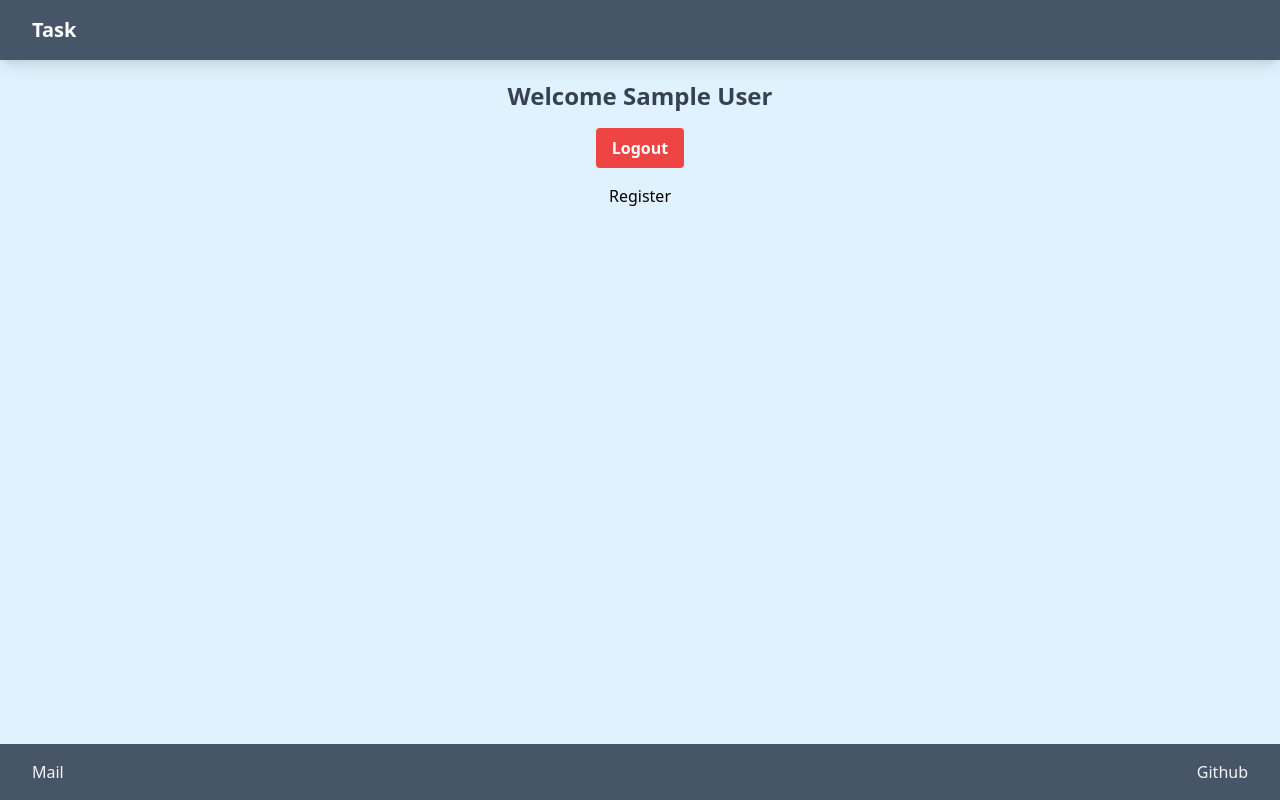
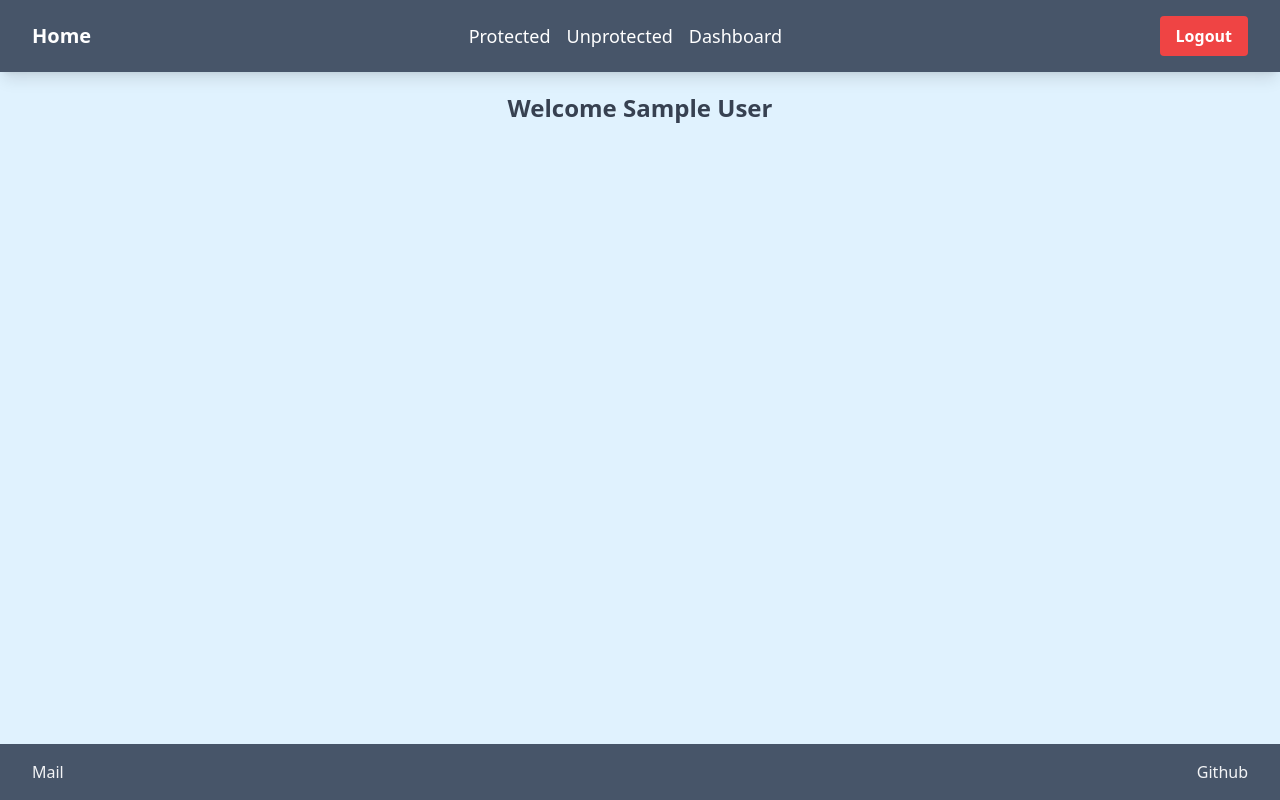
Before and after one commit to batihandev/job-task, a Vue app: page / in a window 1280 px wide. Built offline with nearby package versions, Linux system fonts and the light colour scheme; sample sign-in values are in the browser's storage.

Commit message:
header links

```diff
--- a/src/components/Footer.vue
+++ b/src/components/Footer.vue
@@ -2,7 +2,12 @@
   <footer class="fixed bottom-0 w-full bg-slate-600 py-4 shadow-lg">
     <div class="container flex items-center justify-between text-gray-100">
       <a href="mailto:batihandev@gmail.com">Mail</a>
-      <a href="" target="_blank" ref="noreferrer">Github</a>
+      <a
+        href="https://github.com/batihandev/job-task"
+        target="_blank"
+        ref="noreferrer"
+        >Github</a
+      >
     </div>
   </footer>
 </template>
--- a/src/components/Header.vue
+++ b/src/components/Header.vue
@@ -1,13 +1,31 @@
 <template>
-  <header class="sticky top-0 bg-slate-600 shadow-lg py-4">
-    <nav class="container flex items-center justify-between">
-      <RouterLink :to="{ name: 'home' }" class="text-white font-bold text-xl"
-        >Task</RouterLink
+  <header class="sticky top-0 bg-slate-600 py-4 shadow-lg">
+    <nav class="container flex flex-1 items-center justify-between">
+      <RouterLink :to="{ name: 'home' }" class="text-xl font-bold text-white"
+        >Home</RouterLink
       >
+      <div class="flex items-center justify-evenly gap-4 text-lg text-white">
+        <RouterLink :to="{ name: 'protected' }">Protected</RouterLink>
+        <RouterLink :to="{ name: 'unprotected' }">Unprotected</RouterLink>
+        <RouterLink
+          v-if="store.authenticated === true"
+          :to="{ name: 'dashboard' }"
+          >Dashboard</RouterLink
+        >
+      </div>
+      <button
+        v-if="store.authenticated === true"
+        class="rounded bg-red-500 py-2 px-4 font-bold text-white hover:bg-red-700"
+        @click="store.logOut"
+      >
+        Logout
+      </button>
     </nav>
   </header>
 </template>
 
 <script setup>
+import { useAuthStore } from "../store";
 import { RouterLink } from "vue-router";
+const store = useAuthStore();
 </script>
--- a/src/router/index.js
+++ b/src/router/index.js
@@ -1,7 +1,8 @@
 import { createRouter, createWebHistory } from "vue-router";
 import Home from "../views/Home.vue";
-import Test from "../views/Test.vue";
+import Unprotected from "../views/Unprotected.vue";
 import Dashboard from "../views/Dashboard.vue";
+import Protected from "../views/Protected.vue";
 import Auth from "../views/Auth.vue";
 import auth from "../middleware/auth";
 import log from "../middleware/log";
@@ -14,17 +15,27 @@ const router = createRouter({
       name: "home",
       component: Home,
       meta: {
-        title: "Home",
+        title: "Welcome",
         middleware: log,
       },
     },
     {
-      path: "/test",
-      name: "test",
-      component: Test,
+      path: "/unprotected",
+      name: "unprotected",
+      component: Unprotected,
       meta: {
-        title: "Home",
+        title: "Unprotected Page",
         middleware: log,
+      },
+    },
+    {
+      path: "/protected",
+      name: "protected",
+      component: Protected,
+      meta: {
+        title: "Protected Page",
+        middleware: auth,
+        log,
       },
     },
     {
@@ -32,7 +43,7 @@ const router = createRouter({
       name: "dashboard",
       component: Dashboard,
       meta: {
-        title: "Home",
+        title: "Dashboard",
         middleware: auth,
       },
     },
@@ -41,7 +52,7 @@ const router = createRouter({
       name: "auth",
       component: Auth,
       meta: {
-        title: "Login",
+        title: "Login / Register",
       },
     },
     { path: "/:pathMatch(.*)", component: NotFound },
--- a/src/style.css
+++ b/src/style.css
@@ -4,7 +4,7 @@
 
 @layer base {
   #app {
-    @apply h-screen bg-sky-100;
+    @apply h-screen bg-sky-100 pb-14;
   }
 }
 @layer utilities {
--- a/src/views/Home.vue
+++ b/src/views/Home.vue
@@ -32,13 +32,6 @@ const Auth = (value) => {
       class="flex flex-col items-center justify-center space-y-4 py-5"
     >
       <h1 class="form-title">Welcome {{ store.user.name }}</h1>
-      <button
-        class="rounded bg-red-500 py-2 px-4 font-bold text-white hover:bg-red-700"
-        @click="store.logOut"
-      >
-        Logout
-      </button>
-      <button><router-link to="/test">Register</router-link></button>
     </div>
   </main>
 </template>
--- /dev/null
+++ b/src/views/Unprotected.vue
@@ -0,0 +1,12 @@
+<script setup></script>
+
+<template>
+  <main>
+    <p>
+      Lorem ipsum dolor sit amet, consectetur adipisicing elit. Architecto dolor
+      porro vel aliquid in perferendis voluptatem obcaecati, minus quis?
+      Molestias magnam id obcaecati nulla? Veritatis possimus nemo odit quod
+      pariatur!
+    </p>
+  </main>
+</template>
```
Also changed, not shown: src/views/Protected.vue (renamed from src/views/Test.vue).
